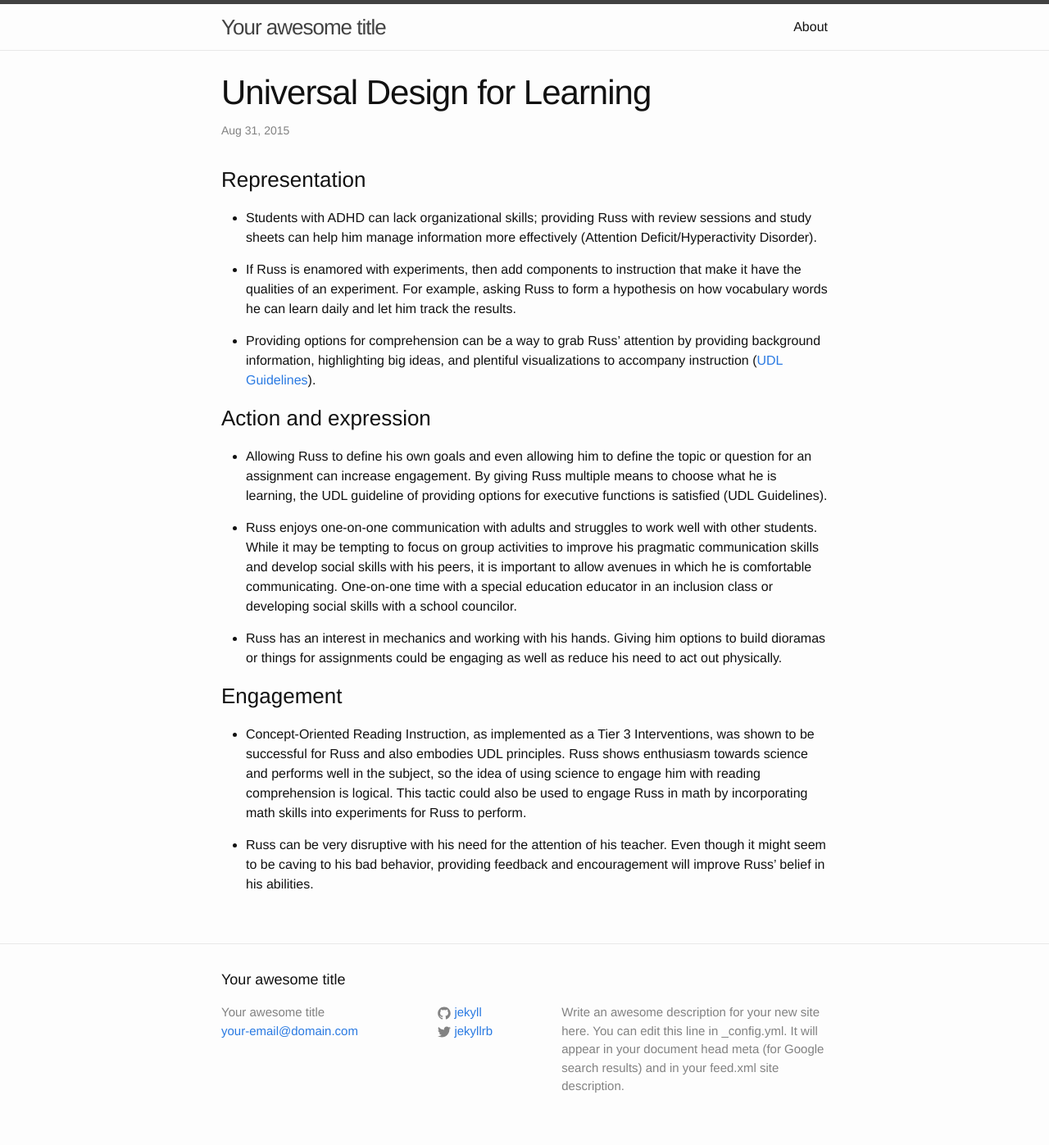
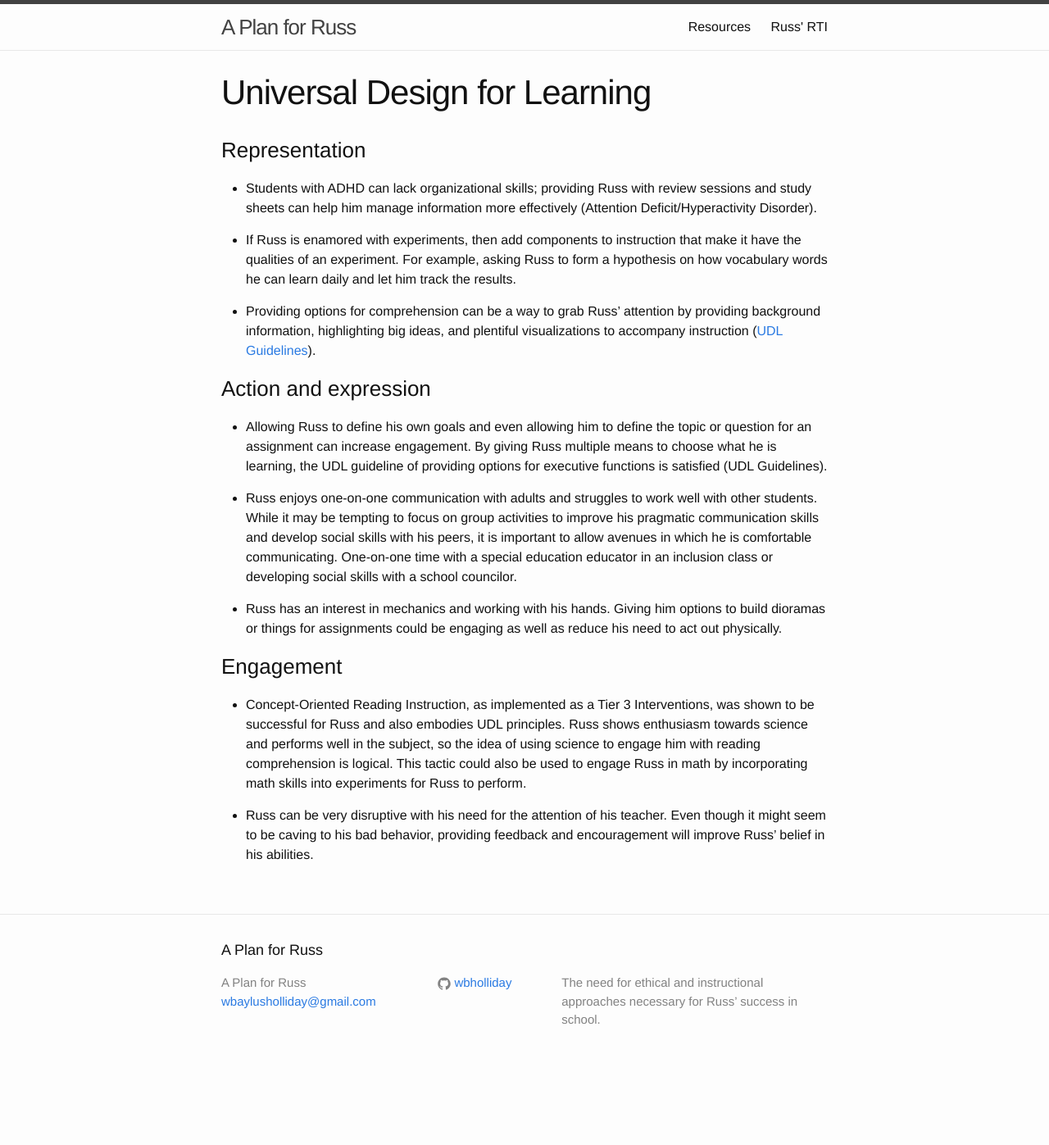
Before and after one commit to wbholliday/wbholliday.github.io, a Jekyll site: the page built from _posts/2015-08-20-udl.md, in a window 1280 px wide. Shown: the whole page at 82% size. Built offline with Jekyll 4.4.1, drawn with Linux system fonts in a browser that asks for light colours; after the commit the page ends 1316 px from its top, so only the background shows below that.

Commit message:
more stuff

```diff
--- a/_config.yml
+++ b/_config.yml
@@ -1,14 +1,14 @@
 # Site settings
-title: Your awesome title
-email: your-email@domain.com
+title: A Plan for Russ
+email: wbaylusholliday@gmail.com
 description: > # this means to ignore newlines until "baseurl:"
-  Write an awesome description for your new site here. You can edit this
-  line in _config.yml. It will appear in your document head meta (for
-  Google search results) and in your feed.xml site description.
+  The need for ethical and instructional approaches necessary for Russ’
+  success in school.
 baseurl: "" # the subpath of your site, e.g. /blog/
-url: "http://yourdomain.com" # the base hostname & protocol for your site
-twitter_username: jekyllrb
-github_username:  jekyll
+url: "http://wbholliday.github.io" # the base hostname & protocol for your site
+github_username:  wbholliday
+collections:
+- intros
 
 # Build settings
 markdown: kramdown
--- a/_includes/footer.html
+++ b/_includes/footer.html
@@ -28,20 +28,6 @@
           </li>
           {% endif %}
 
-          {% if site.twitter_username %}
-          <li>
-            <a href="https://twitter.com/{{ site.twitter_username }}">
-              <span class="icon  icon--twitter">
-                <svg viewBox="0 0 16 16">
-                  <path fill="#828282" d="M15.969,3.058c-0.586,0.26-1.217,0.436-1.878,0.515c0.675-0.405,1.194-1.045,1.438-1.809
-                  c-0.632,0.375-1.332,0.647-2.076,0.793c-0.596-0.636-1.446-1.033-2.387-1.033c-1.806,0-3.27,1.464-3.27,3.27 c0,0.256,0.029,0.506,0.085,0.745C5.163,5.404,2.753,4.102,1.14,2.124C0.859,2.607,0.698,3.168,0.698,3.767 c0,1.134,0.577,2.135,1.455,2.722C1.616,6.472,1.112,6.325,0.671,6.08c0,0.014,0,0.027,0,0.041c0,1.584,1.127,2.906,2.623,3.206 C3.02,9.402,2.731,9.442,2.433,9.442c-0.211,0-0.416-0.021-0.615-0.059c0.416,1.299,1.624,2.245,3.055,2.271 c-1.119,0.877-2.529,1.4-4.061,1.4c-0.264,0-0.524-0.015-0.78-0.046c1.447,0.928,3.166,1.469,5.013,1.469 c6.015,0,9.304-4.983,9.304-9.304c0-0.142-0.003-0.283-0.009-0.423C14.976,4.29,15.531,3.714,15.969,3.058z"/>
-                </svg>
-              </span>
-
-              <span class="username">{{ site.twitter_username }}</span>
-            </a>
-          </li>
-          {% endif %}
         </ul>
       </div>
 
--- a/_layouts/post.html
+++ b/_layouts/post.html
@@ -5,7 +5,6 @@ layout: default
 
   <header class="post-header">
     <h1 class="post-title">{{ page.title }}</h1>
-    <p class="post-meta">{{ page.date | date: "%b %-d, %Y" }}{% if page.author %} • {{ page.author }}{% endif %}{% if page.meta %} • {{ page.meta }}{% endif %}</p>
   </header>
 
   <article class="post-content">
```
Also changed, not shown: _intros/intro.md (added, +5 -0 lines), _posts/2015-08-21-interventions.md (added, +11 -0 lines), _posts/2015-08-22-ethics.md (added, +31 -0 lines), _posts/2015-08-31-communicating.md (added, +17 -0 lines), _posts/2015-09-01-welcome-to-jekyll.markdown (deleted, +0 -25 lines), about.md (deleted, +0 -11 lines), feed.xml (deleted, +0 -30 lines), index.html (+4 -5 lines), resources.md (added, +16 -0 lines), rti.md (added, +74 -0 lines), _posts/2015-08-20-udl.md (renamed from _posts/2015-08-31-udl.md).
